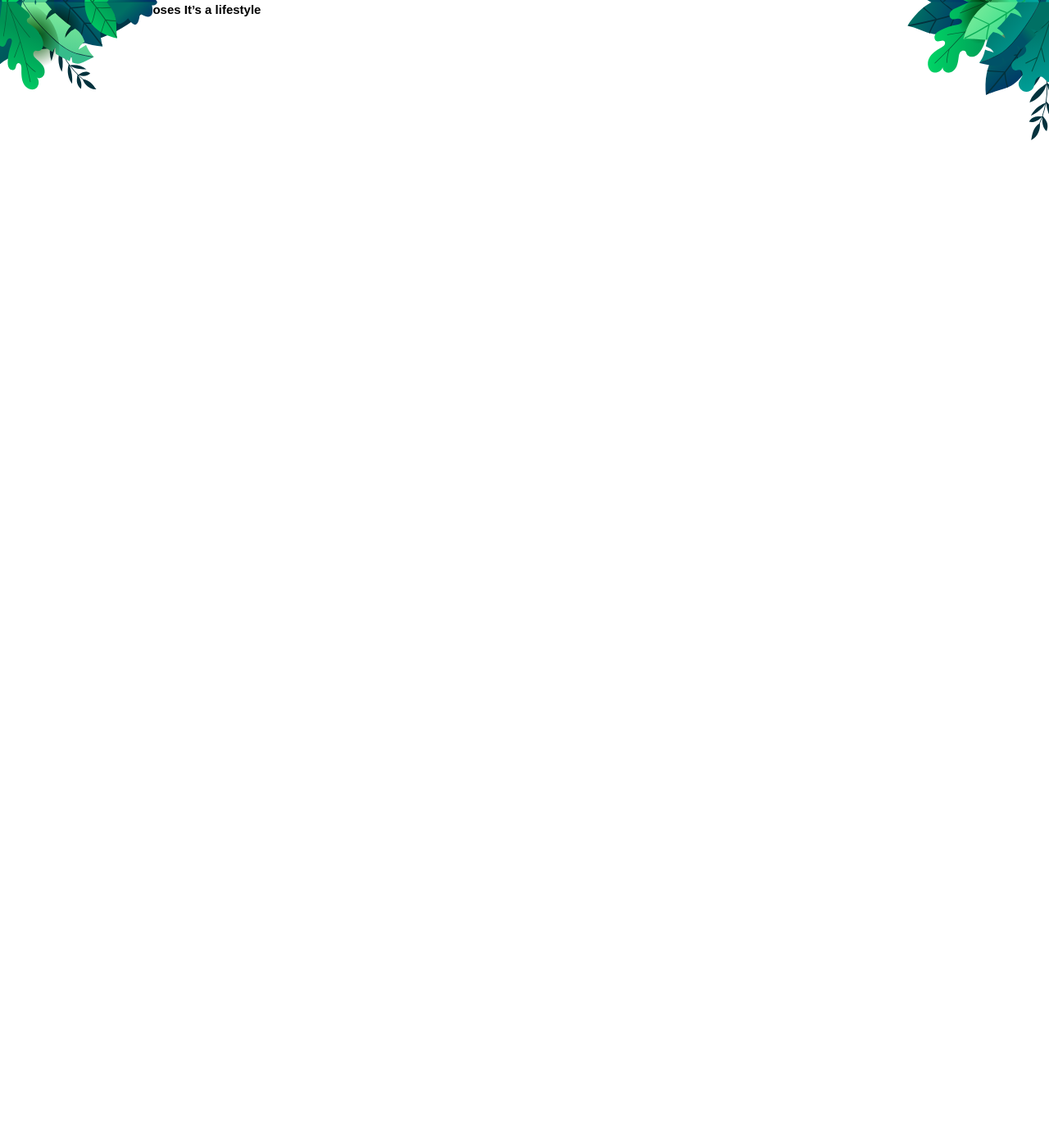
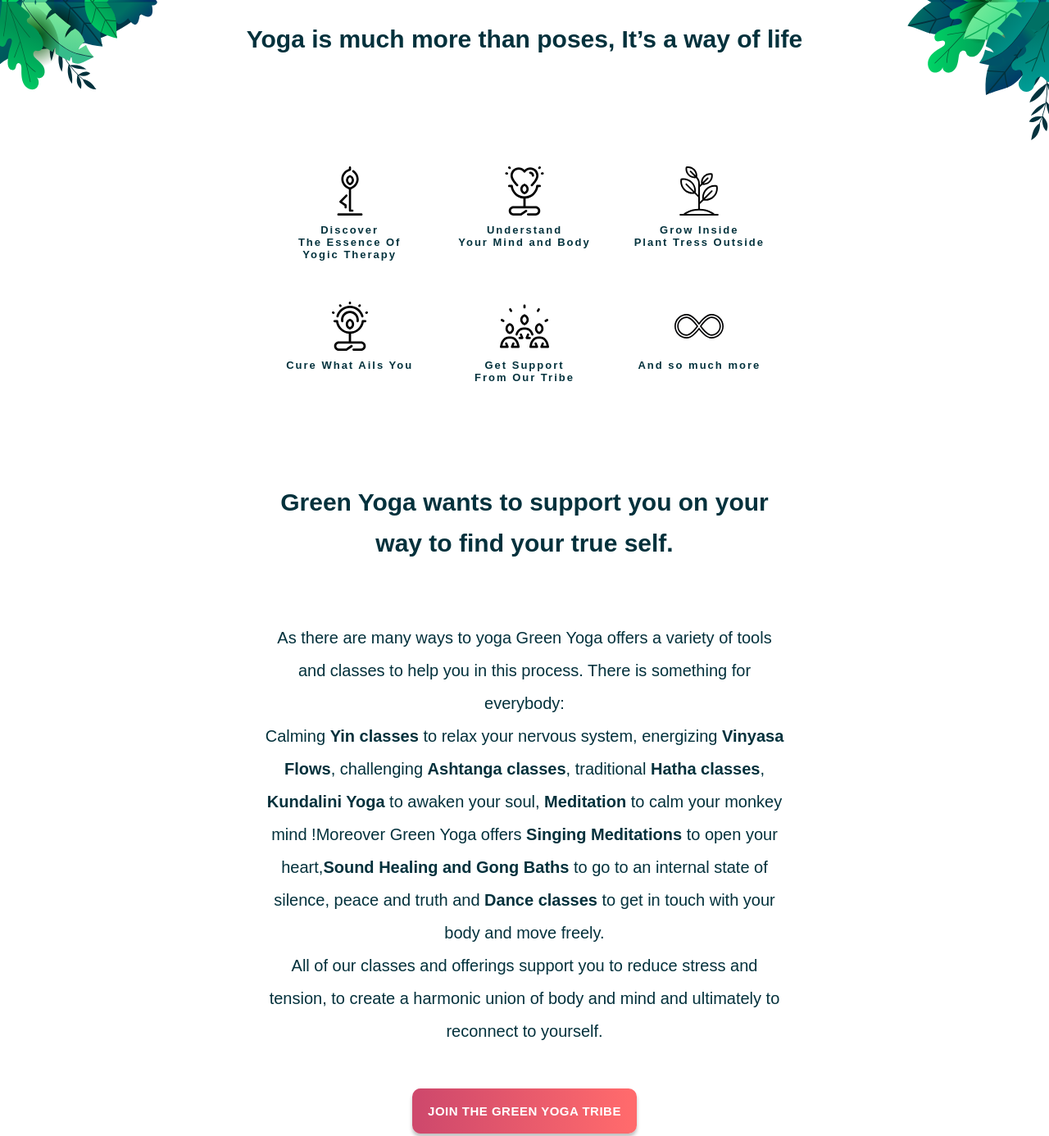
Before and after one commit to safouman/green-yoga-landing-page, a Gatsby site: page / in a window 1280 px wide. Shown: the part 797-2183 px from the top of the page at 82% size. Before the commit the page ends 1110 px from the top, so only its background shows below. Built offline with nearby package versions, Linux system fonts and the light colour scheme; Gatsby itself is replaced by a stand-in of ours.

Commit message:
added benefits and about gy sections

```diff
--- a/package.json
+++ b/package.json
@@ -14,7 +14,7 @@
     "gatsby-plugin-sass": "^2.3.2",
     "gatsby-plugin-sharp": "^2.6.4",
     "gatsby-source-filesystem": "^2.3.4",
-    "gatsby-transformer-sharp": "^2.5.2",
+    "gatsby-transformer-cleasharp": "^2.5.2",
     "node-sass": "^4.14.1",
     "prop-types": "^15.7.2",
     "react": "^16.12.0",
--- a/src/components/button/button.styles.scss
+++ b/src/components/button/button.styles.scss
@@ -3,7 +3,7 @@
   border-radius: 10px;
   box-shadow: 0px 4px 4px rgba(0, 0, 0, 0.25);
   margin: 5rem;
-  min-width: 15rem;
+  max-width: 300px;
 
   color: #ffffff;
   letter-spacing: 0.5px;
@@ -16,5 +16,8 @@
 
   &:hover {
     box-shadow: 0px 4px 4px rgba(0, 0, 0, 0.5);
+    background: linear-gradient(90deg, #017064 3.75%, #01a697 96.25%);
+
+    border-radius: 10px;
   }
 }
--- a/src/components/layout.js
+++ b/src/components/layout.js
@@ -10,7 +10,7 @@
 import { useStaticQuery, graphql } from "gatsby"
 
 import Header from "./header/header.component"
-import "./layout.css"
+import "./layout.scss"
 
 const Layout = ({ children }) => {
   return (
--- /dev/null
+++ b/src/components/layout.scss
@@ -0,0 +1,96 @@
+*,
+*::after,
+*::before {
+  font-family: "Montserrat", sans-serif;
+  margin: 0;
+  padding: 0;
+  box-sizing: inherit;
+}
+html {
+  font-size: 62.5%;
+  max-width: 100%;
+  overflow-x: hidden;
+
+  @media only screen and (max-width: 600px) {
+    // width < 1200?
+    font-size: 56.25%; //1 rem = 9px, 9/16 = 50%
+  }
+
+  @media only screen and (max-width: 900px) {
+    // width < 900?
+    font-size: 50%; //1 rem = 8px, 8/16 = 50%
+  }
+}
+body {
+  box-sizing: border-box;
+}
+
+.headline-2 {
+  font-weight: 600;
+  font-size: 3rem;
+  line-height: 5rem;
+  text-align: center;
+  color: #03313c;
+  display: flex;
+  justify-content: center;
+  flex-direction: row;
+  margin: 2rem;
+}
+main {
+  display: flex;
+  flex-direction: column;
+  align-items: center;
+}
+
+.benefits-container {
+  width: 50vw;
+  display: flex;
+  flex-direction: column;
+  justify-content: center;
+  align-items: center;
+
+  & > ul {
+    margin: 8rem 0rem;
+    flex-wrap: wrap;
+    font-size: 1.5rem;
+    text-align: center;
+    display: flex;
+
+    & > li {
+      flex: 1 0 25%; /* explanation below */
+      margin: 5px;
+      text-decoration: none;
+      color: #03323d;
+      list-style: none;
+      margin: 2rem;
+
+      & > .benefit-container {
+        display: flex;
+        flex-direction: column;
+        justify-content: end;
+        align-items: center;
+        font-size: small;
+
+        font-weight: bold;
+
+        & > .benefit {
+          width: 8rem;
+          padding: 1rem;
+        }
+        & > span {
+          letter-spacing: 0.2rem;
+        }
+      }
+    }
+  }
+}
+.about-gy {
+  margin-top: 5rem;
+  font-style: normal;
+  font-weight: 300;
+  font-size: 2rem;
+  line-height: 4rem;
+  text-align: center;
+
+  color: #03313c;
+}
--- a/src/pages/index.js
+++ b/src/pages/index.js
@@ -1,14 +1,97 @@
 import React from "react"
-import { Link } from "gatsby"
+import Layout from "../components/layout"
+import Button from "../components/button/button.component"
+import SEO from "../components/seo"
 
-import Layout from "../components/layout"
-import Image from "../components/image"
-import SEO from "../components/seo"
+import Infinite from "../assets/infinite-symbol.svg"
+import LoveYourself from "../assets/love-yourself.svg"
+import Meditation from "../assets/meditation.svg"
+import Yoga from "../assets/yoga.svg"
+import Support from "../assets/wellness-group.svg"
+import Sprout from "../assets/sprout.svg"
 
 const IndexPage = () => (
   <Layout>
     <SEO title="Green Yoga" />
-    <h2>Yoga is much more than poses It’s a lifestyle</h2>{" "}
+    <h2 className="headline-2">
+      Yoga is much more than poses, It’s a way of life
+    </h2>
+
+    <div className="benefits-container">
+      <ul>
+        <li>
+          <div className="benefit-container">
+            <Yoga className="benefit"></Yoga>
+            <span>Discover</span>
+            <span> The Essence Of Yogic Therapy</span>
+          </div>
+        </li>
+        <li>
+          <div className="benefit-container">
+            <LoveYourself className="benefit"></LoveYourself>
+            <span>Understand </span>
+            <span> Your Mind and Body</span>
+          </div>
+        </li>
+        <li>
+          <div className="benefit-container">
+            <Sprout className="benefit"></Sprout>
+            <span>Grow Inside</span>
+            <span>Plant Tress Outside</span>
+          </div>
+        </li>
+        <li>
+          <div className="benefit-container">
+            <Meditation className="benefit"></Meditation>
+            <span>Cure What Ails You</span>
+          </div>
+        </li>
+        <li>
+          <div className="benefit-container">
+            <Support className="benefit"></Support>
+            <span>Get Support</span>
+            <span>From Our Tribe</span>
+          </div>
+        </li>
+
+        <li>
+          <div className="benefit-container">
+            <Infinite className="benefit"></Infinite>
+            <span>And so much more</span>
+          </div>
+        </li>
+      </ul>
+      <h2 className="headline-2">
+        Green Yoga wants to support you on your way to find your true self.
+      </h2>
+      <div className="about-gy">
+        <span>
+          {" "}
+          As there are many ways to yoga Green Yoga offers a variety of tools
+          and classes to help you in this process. There is something for
+          everybody: <br />
+          Calming <strong> Yin classes</strong> to relax your nervous system,
+          energizing <strong> Vinyasa Flows</strong>, challenging{" "}
+          <strong>Ashtanga classes</strong>, traditional{" "}
+          <strong> Hatha classes</strong>,<strong> Kundalini Yoga</strong> to
+          awaken your soul, <strong> Meditation </strong>to calm your monkey
+          mind !
+        </span>
+
+        <span>
+          Moreover Green Yoga offers <strong>Singing Meditations </strong>to
+          open your heart,
+          <strong>Sound Healing and Gong Baths </strong>to go to an internal
+          state of silence, peace and truth and<strong> Dance classes</strong>{" "}
+          to get in touch with your body and move freely.
+          <br /> All of our classes and offerings support you to reduce stress
+          and tension, to create a harmonic union of body and mind and
+          ultimately to reconnect to yourself.
+        </span>
+      </div>
+
+      <Button btn_text="join the green yoga tribe" />
+    </div>
   </Layout>
 )
 
```
Also changed, not shown: src/assets/infinite-symbol.svg (added), src/assets/love-yourself.svg (added), src/assets/meditation.svg (added), src/assets/sprout.svg (added), src/assets/wellness-group.svg (added), src/assets/yoga.svg (added), src/components/layout.css (deleted), src/images/left-corner-leaves.png (deleted), src/images/right-corner-leaves.png (deleted).
